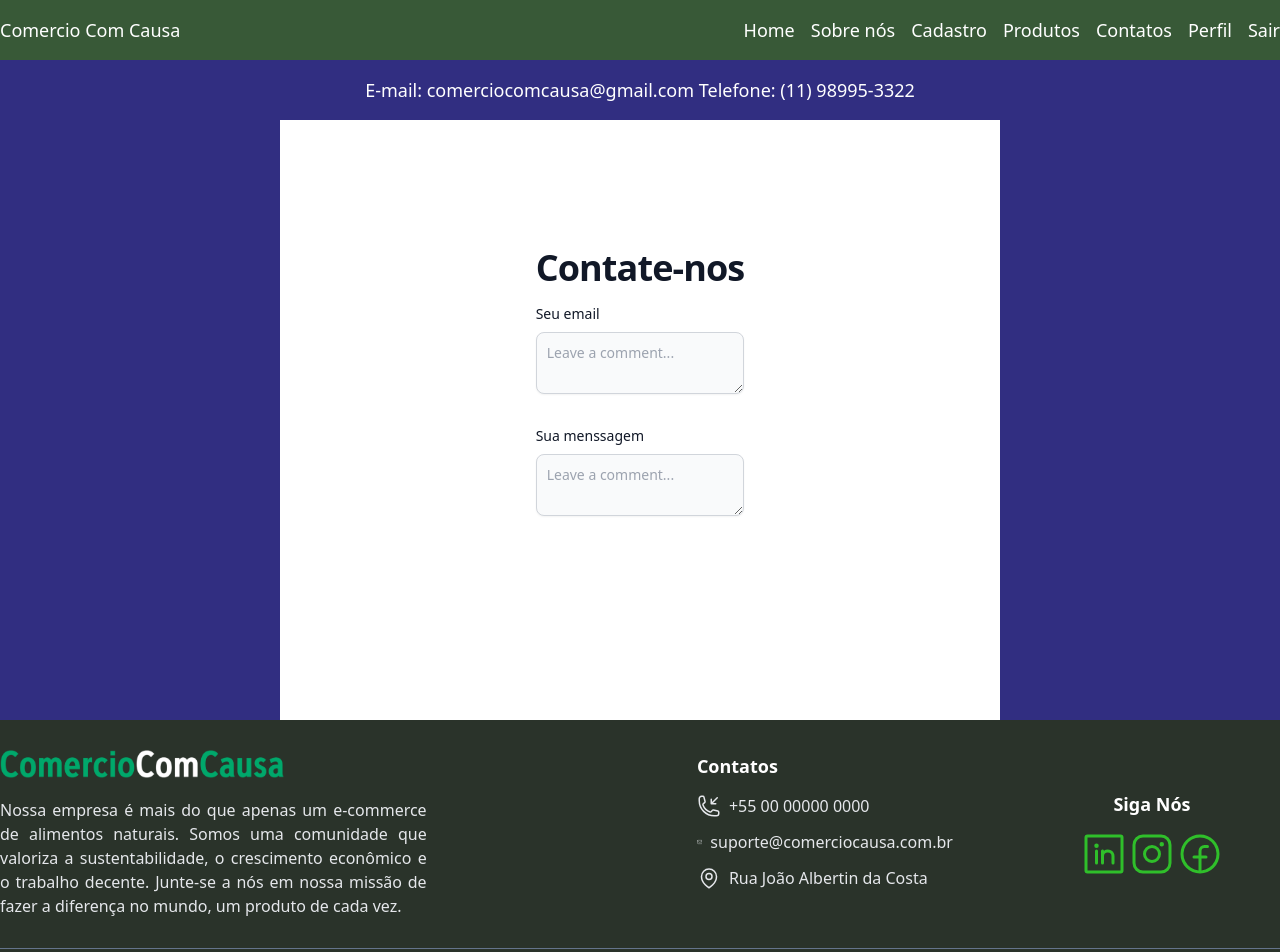
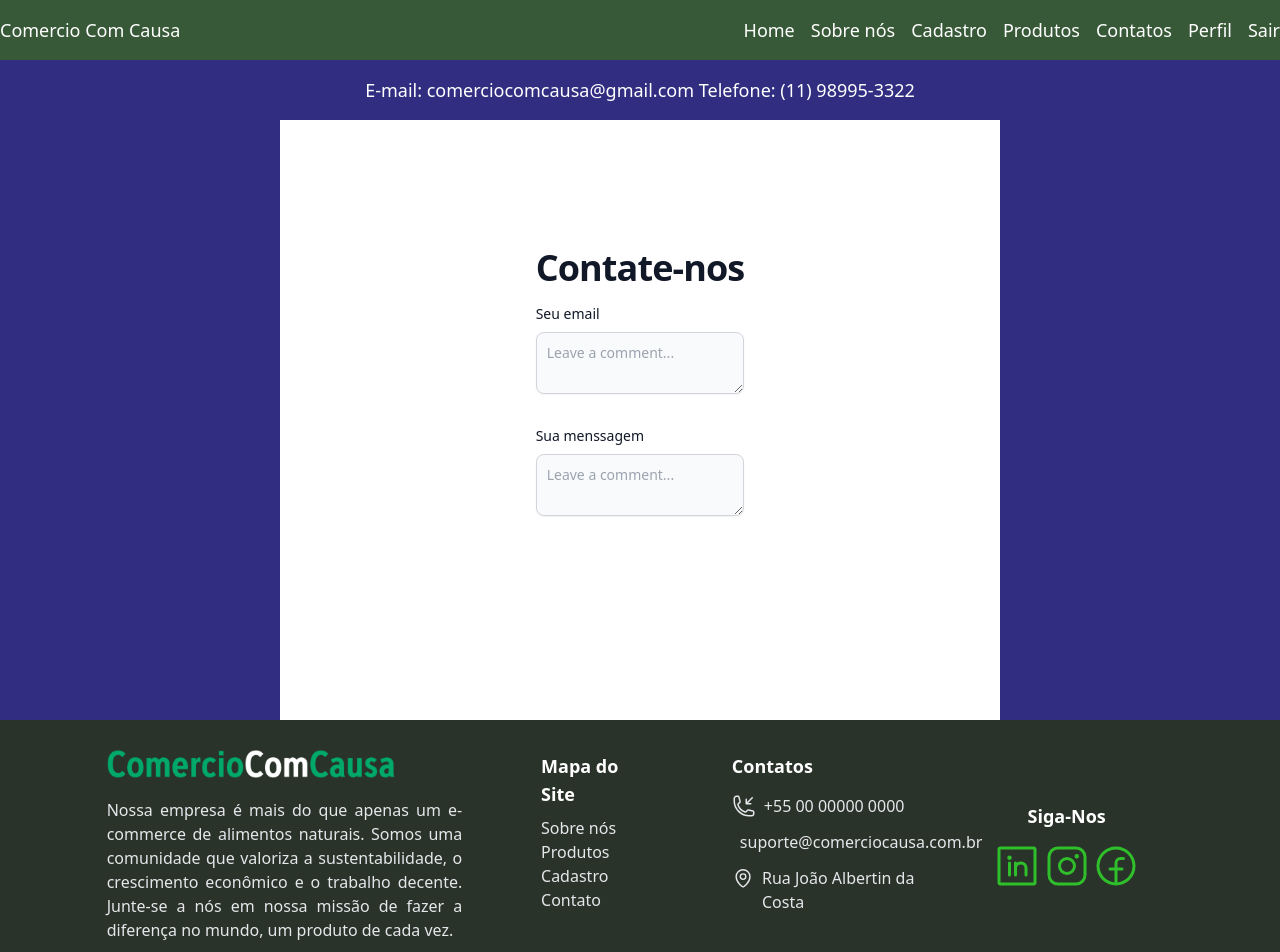
Before and after one commit to angelanascimento/generation-projeto-integrador-frontend, a React (Vite) app: page /contatos in a window 1280 px wide. Shown: the top 952 px of the page. Built offline with nearby package versions, Linux system fonts and the light colour scheme.

Commit message:
implementação da resposividade no componente rodapé

```diff
--- a/src/components/footer/Footer.tsx
+++ b/src/components/footer/Footer.tsx
@@ -1,4 +1,5 @@
 import { FacebookLogo, InstagramLogo, LinkedinLogo } from '@phosphor-icons/react'
+import {Link} from 'react-router-dom';
 
 function Footer() {
 
@@ -6,17 +7,22 @@
 
     return (
         <>
-            <div className="flex flex-col justify-center items-center bg-[#2A332A] text-white ">
-                <div className="container flex justify-between mt-6 mb-6">
-                        <div className='w-1/3 self-center' >
-                            <img className='w-2/3 py-1.5 mb-2' src="./src/assets/img/comercio_com_causa_letreiro-mod.png" alt="" />
+            <footer className="flex flex-col justify-center items-center bg-[#2A332A] text-white">
+                <div className="flex flex-wrap justify-between md:mb-6 w-11/12 xl:mt-6  xl:flex-nowrap xl:w-5/6 ">
+                        <div className='self-center w-full mb-4 mt-6 xl:w-1/3 xl:m-0'>
+                            <img className='py-1.5 mb-2 w-72' src="./src/assets/img/comercio_com_causa_letreiro-mod.png" alt=""/>
                             <p className='py-1.5 text-gray-200 text-justify'>Nossa empresa é mais do que apenas um e-commerce de alimentos naturais. Somos uma comunidade que valoriza a sustentabilidade, o crescimento econômico e o trabalho decente. Junte-se a nós em nossa missão de fazer a diferença no mundo, um produto de cada vez.</p>
                         </div>
-
-                        <div className='w-38 px-2 mt-2 text-gray-200 ml-14'>
-
+                        <div className='mt-2 text-gray-200 w-1/3 md:w-1/4 xl:w-32 38 xl:px-2 xl:ml-14'>
+                            <h4 className='text-lg font-bold mb-2 text-white'>Mapa do Site</h4>
+                                <ul>
+                                    <li><Link to='/about'>Sobre nós</Link></li>
+                                    <li><Link to='/produtos'>Produtos</Link></li>
+                                    <li><Link to='/cadastro'>Cadastro</Link></li>
+                                    <li><Link to='/contatos'>Contato</Link></li>
+                                </ul>
                         </div>
-                        <div className='w-1/5 mt-2 text-gray-200 ml-14'>
+                        <div className='mt-2 text-gray-200 w-3/5 md:ml-0 md:w-2/5 xl:ml-14 xl:w-1/5'>
                             <h4 className='text-lg font-bold mb-2 text-white'>Contatos</h4>
                             <ul>
                                 <li className='flex py-1.5'>
@@ -40,9 +46,9 @@
                                 </li>
                             </ul>
                         </div>
-                        <div className='flex flex-col w-1/5 px-2 self-center items-center'>
-                            <h4 className='text-lg text-center font-bold mb-3'>Siga Nós</h4>
-                            <div className='flex justify-between w-3/5' >
+                        <div className='flex flex-col px-2 self-center items-center w-full my-8 md:w-2/6 xl:w-1/5'>
+                            <h4 className='text-lg font-bold mb-3'>Siga-Nos</h4>
+                            <div className='flex justify-around w-3/6 md:w-3/4 xl:w-3/4' >
                                 <a href="https://www.linkedin.com/" target='_blank'><LinkedinLogo size={48} className='stroke-2 text-[#2FBF2A] hover:scale-110 transition-all'/></a>
                                 <a href="https://www.instagram.com/" target='_blank'><InstagramLogo size={48} className='stroke-2 text-[#2FBF2A] hover:scale-110 transition-all'/></a>
                                 <a href="https://www.facebook.com/" target='_blank'><FacebookLogo size={48} className='stroke-2 text-[#2FBF2A] hover:scale-110 transition-all'/></a>
@@ -55,7 +61,7 @@
                             Comércio com Causa {data} | © Todos os direitos reservados
                     </p>
                 </div>
-            </div>
+            </footer>
         </>
     )
 }
```
